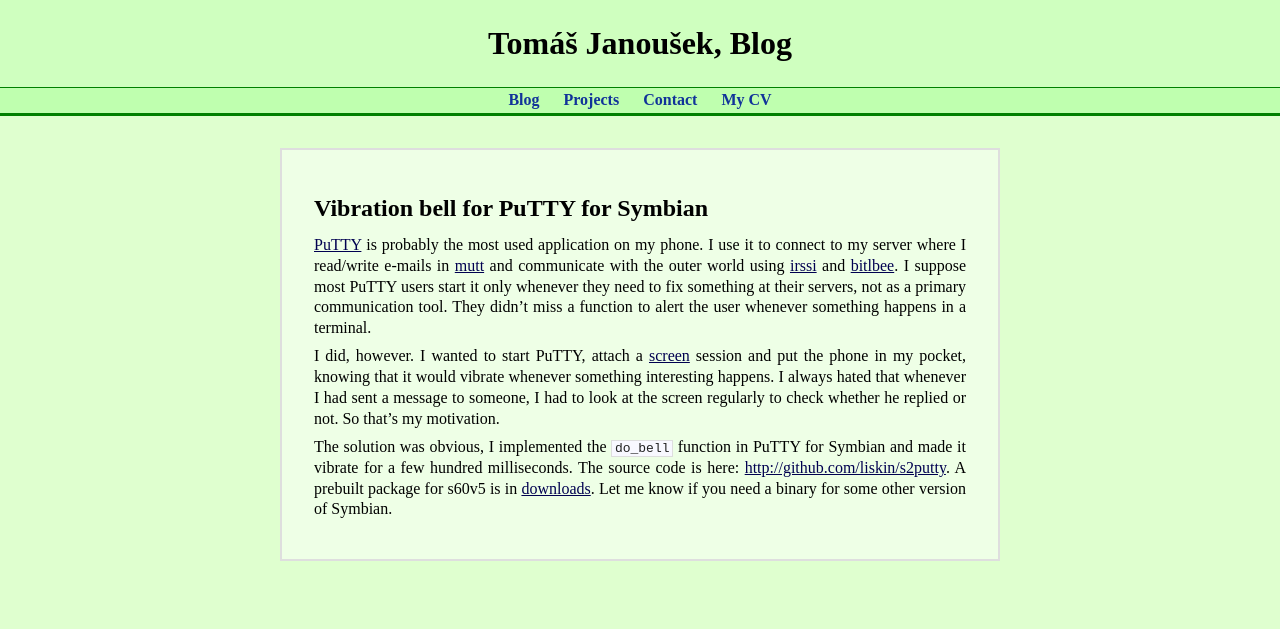
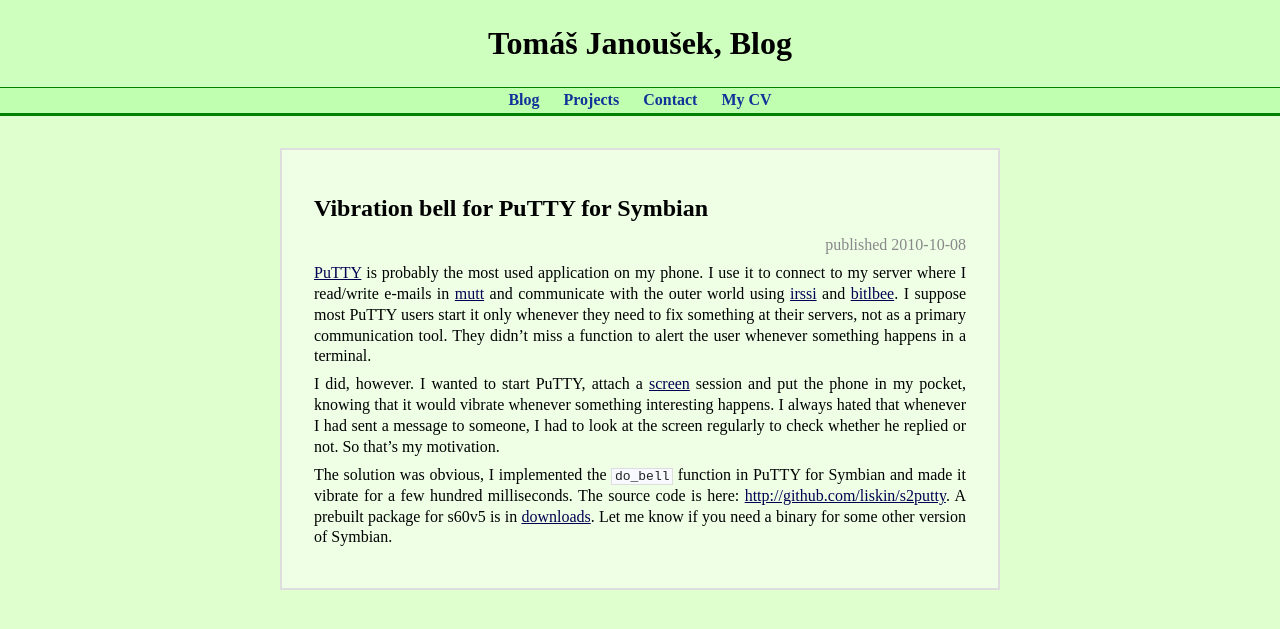
Before and after one commit to liskin/work.lisk.in, a Jekyll site: the page built from _posts/2010-10-08-s2putty-vibrabell.md, in a window 1280 px wide. Shown: the top 629 px of the page. Built offline with Jekyll 4.4.1, drawn with Linux system fonts in a browser that asks for light colours; comment, search, counter and statistics services are not loaded.

Commit message:
Add published date to posts

```diff
--- a/_layouts/default.html
+++ b/_layouts/default.html
@@ -38,7 +38,10 @@
 
 		{% if page.date %}
 		<article id="content" class="hyphenate" {% if page.lang %} lang="{{ page.lang }}" {% endif %} >
-			<h1>{{ page.title }}</h1>
+			<header>
+				<h1>{{ page.title }}</h1>
+				<p>published <time datetime="{{ page.date | date: "%Y-%m-%d" }}">{{ page.date | date: "%Y-%m-%d" }}</time></p>
+			</header>
 			{{ content }}
 		</article>
 		{% if page.comments_issue %}
--- a/styles/main.css
+++ b/styles/main.css
@@ -100,6 +100,11 @@
 	margin: 0;
 }
 
+article#content header p {
+	text-align: right;
+	color: #888;
+}
+
 #content img, #content svg {
 	display: block;
 	width: 97%;
```
